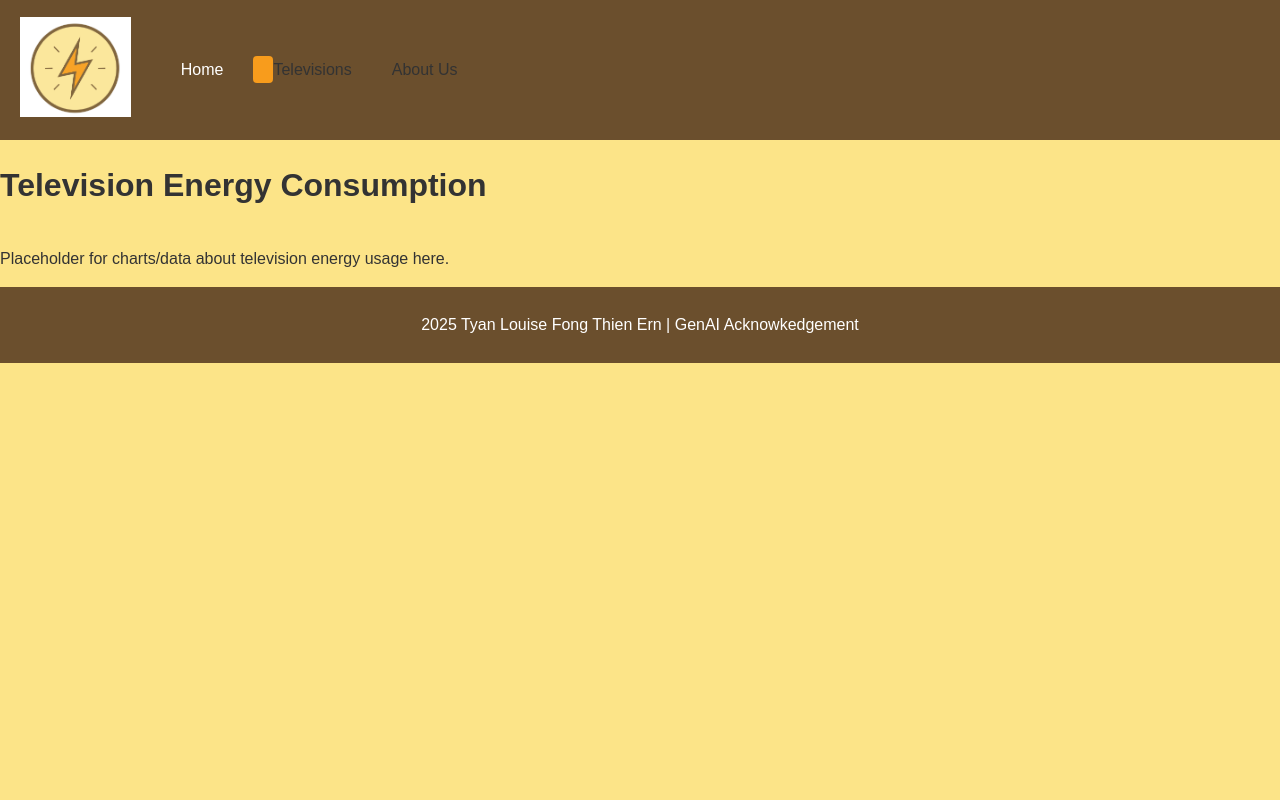
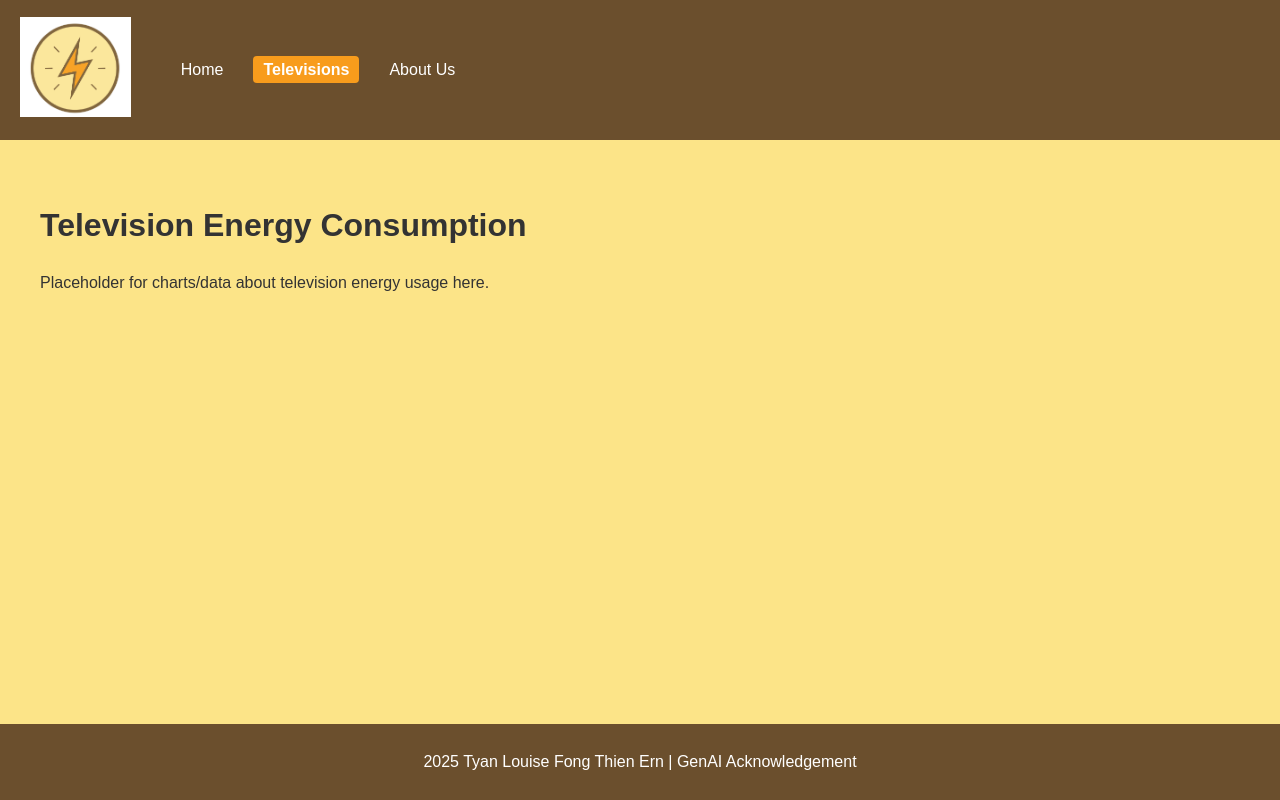
Before and after one commit to tyrdle-coding/T01-Data-Visualization---Energy-Consumption-Website-, a plain HTML site: page televisions.html in a window 1280 px wide. Drawn offline with Linux system fonts and the light colour scheme.

Commit message:
Basic styling and colouring based on the power logo.

```diff
--- a/televisions.html
+++ b/televisions.html
@@ -17,17 +17,19 @@
 
             <ul>
                 <li><a href="index.html" class="nav-link">Home</a></li>
-                <li><a href="televisions.html" class="nav-link active"></a>Televisions</li>
-                <li><a href="about.html" class="nav-link"></a>About Us</li>
+                <li><a href="televisions.html" class="nav-link">Televisions</a></li>
+                <li><a href="about.html" class="nav-link">About Us</a></li>
             </ul>
         </nav>
 
          <!-- Content -->
-          <h1>Television Energy Consumption</h1>
-          <p>Placeholder for charts/data about television energy usage here.</p>
+        <main>
+            <h1>Television Energy Consumption</h1>
+            <p>Placeholder for charts/data about television energy usage here.</p>
+        </main>
 
         <footer>
-            <p>2025 Tyan Louise Fong Thien Ern | GenAI Acknowkedgement</p>
+            <p>2025 Tyan Louise Fong Thien Ern | GenAI Acknowledgement</p>
         </footer>
     </body>
 </html>
```
